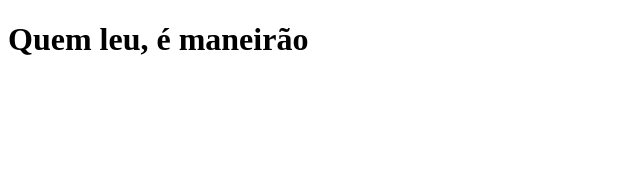
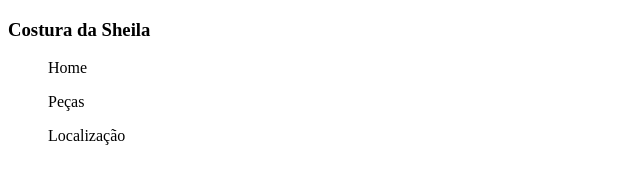
Before and after one commit to ItzBaruan/ItzBaruan.github.io, a plain HTML site: page docs/index.html in a window 1280 px wide. Shown: the whole page, without its empty margins (0-640 px from the left). Drawn offline with Linux system fonts and the light colour scheme.

Commit message:
Signed-off-by: ItzBaruan <baruan.cr7@gmail.com>

```diff
--- /dev/null
+++ b/docs/css/style.css
@@ -0,0 +1,3 @@
+body div ul {
+
+}
--- a/docs/index.html
+++ b/docs/index.html
@@ -4,9 +4,19 @@
     <meta charset="UTF-8">
     <meta http-equiv="X-UA-Compatible" content="IE=edge">
     <meta name="viewport" content="width=device-width, initial-scale=1.0">
-    <title>Document</title>
+    <title>Costura da Sheila</title>
+    <link rel="stylesheet" href="./css/style.css">
 </head>
 <body>
-    <h1>Quem leu, é maneirão</h1>
+
+    <h3>Costura da Sheila</h3>
+
+
+    <div>
+        <ul>Home</ul>
+        <ul>Peças</ul>
+        <ul>Localização</ul>
+    </div>
+
 </body>
 </html>
```
